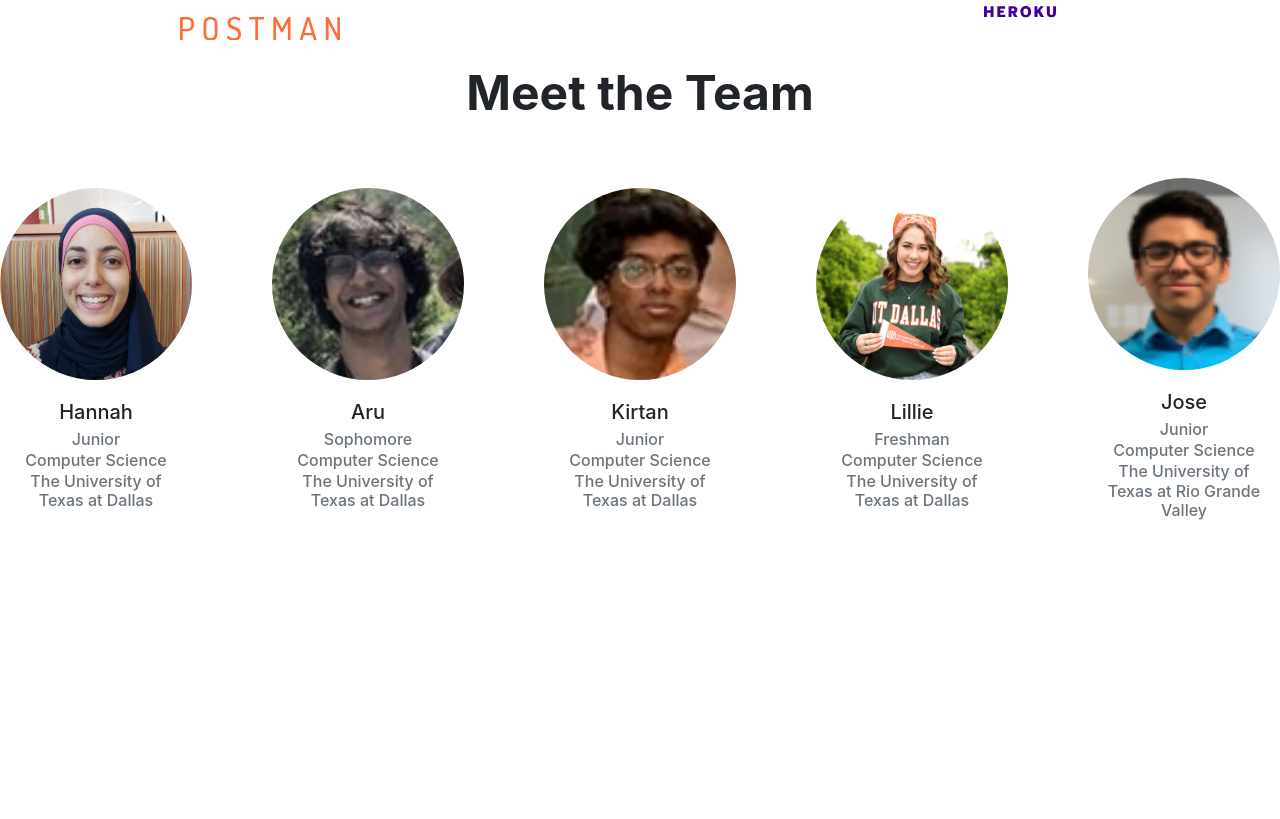
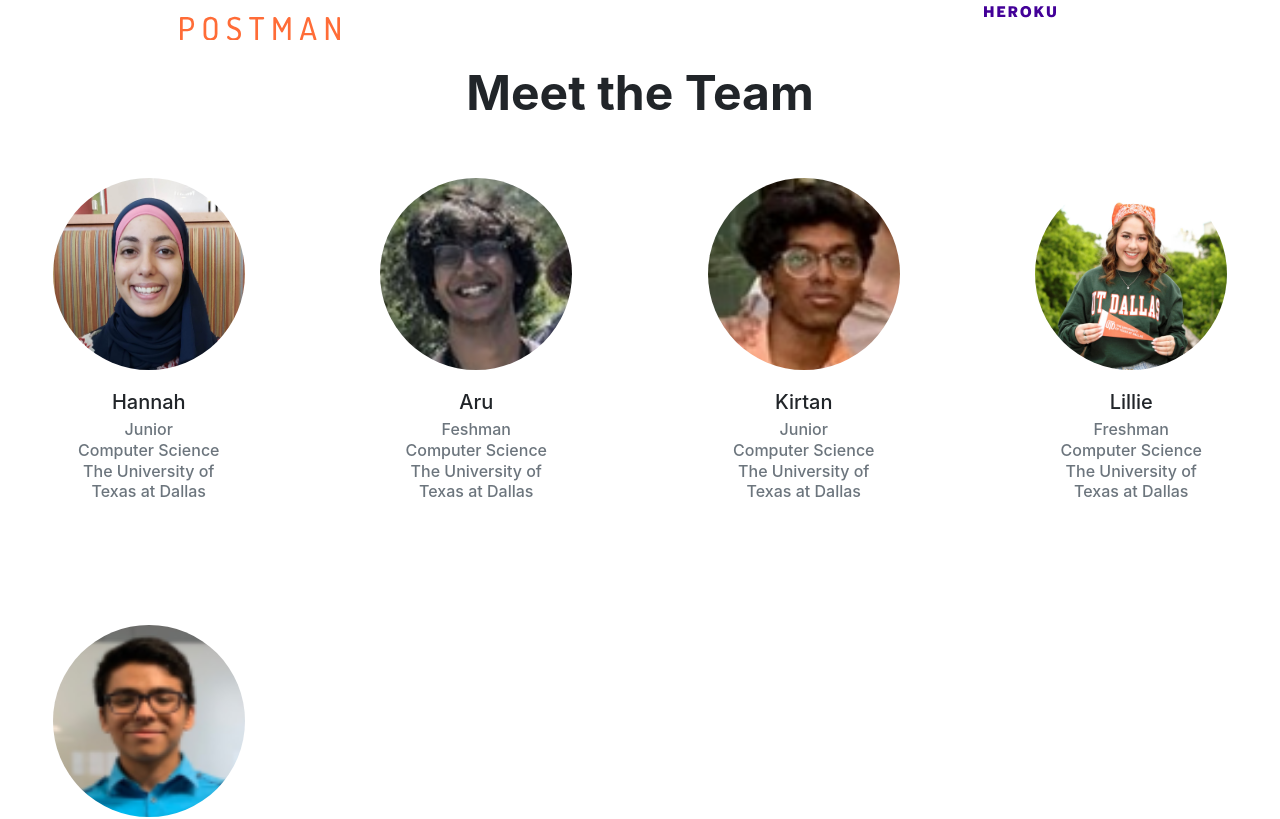
Before and after one commit to Codubee/TranslateNewsTTH4-5, a React (Create React App) app in the folder frontend/: page / in a window 1280 px wide. Shown: the part 489-1308 px from the top of the page. Before the commit the page ends 1085 px from the top, so only its background shows below. Built offline with nearby package versions, Linux system fonts and the light colour scheme.

Commit message:
added row/cols and edited css

```diff
--- a/frontend/src/components/Team.js
+++ b/frontend/src/components/Team.js
@@ -1,7 +1,7 @@
 import React from 'react';
 import {
   Card, CardImg, CardBody,
-  CardTitle, CardSubtitle, Container
+  CardTitle, CardSubtitle, Row, Col
 } from 'reactstrap';
 import Hannah from '../images/teams-pics/Hannah.jpg';
 import Lillie from '../images/teams-pics/Lillie.jpg';
@@ -22,17 +22,18 @@ function Team() {
 
   //list of teammates
   var team = [ new Teammate('Hannah ', 'Junior', 'Computer Science', 'The University of Texas at Dallas', Hannah),
-                new Teammate('Aru', 'Sophomore', 'Computer Science', 'The University of Texas at Dallas', Aru),
+                new Teammate('Aru', 'Feshman', 'Computer Science', 'The University of Texas at Dallas', Aru),
                 new Teammate('Kirtan', 'Junior', 'Computer Science', 'The University of Texas at Dallas', Kirtan),
                 new Teammate('Lillie', 'Freshman', 'Computer Science', 'The University of Texas at Dallas', Lillie),
                 new Teammate('Jose', 'Junior', 'Computer Science', 'The University of Texas at Rio Grande Valley', Jose), ];
 
   return (
-    <div classname='center team-card-container'>
+    <div classname='center'>
       <h1 className='team-header'>Meet the Team</h1>
-      <Container className="center">
+      <Row>
         {team.map((teammate, index) => (       //create card for each teammate with map function on team array
-        <Card  className="teammate-card center" key={index}>
+        <Col md='3' sm='12'>
+          <Card  className="teammate-card center" key={index}>
           <CardImg className='teammate-pic' src={teammate.pic}/>
           <CardBody className='teammate-card-body'>
             <CardTitle class="center" tag="h5">{teammate.name}</CardTitle>
@@ -41,8 +42,10 @@ function Team() {
             <CardSubtitle tag="h6" className="center mb-2 text-muted">{teammate.univ}</CardSubtitle>
           </CardBody>
         </Card>
+        </Col>
         ))}
-      </Container>
+
+      </Row>
     </div>
 
   );
--- a/frontend/src/styles/Team.css
+++ b/frontend/src/styles/Team.css
@@ -1,9 +1,8 @@
  .teammate-card {
     height: auto;
     margin : 3rem 8.5rem;
-    display: inline-flex;
+    display: inline-block;
     text-align: center !important;
-    width: 13rem;
     border: none !important;
     vertical-align: auto;
 }
@@ -14,11 +13,6 @@
     font-size: 3em;
 }
 
-.team-card-container {
-    align-items: center;
-    display: block;
-}
-
 .teammate-pic  {
     height: 12rem !important;
     width: 12rem !important;
@@ -27,5 +21,5 @@
 }
 
 .teammate-card-body {
-    width: 13rem;
+    width: 13rem !important;
 }
```
